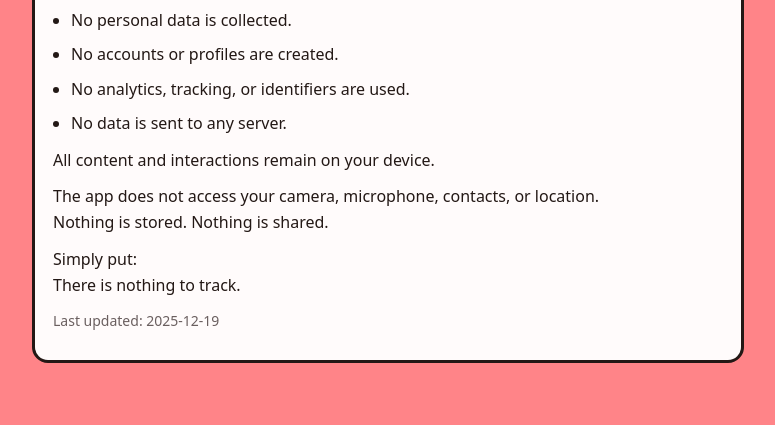
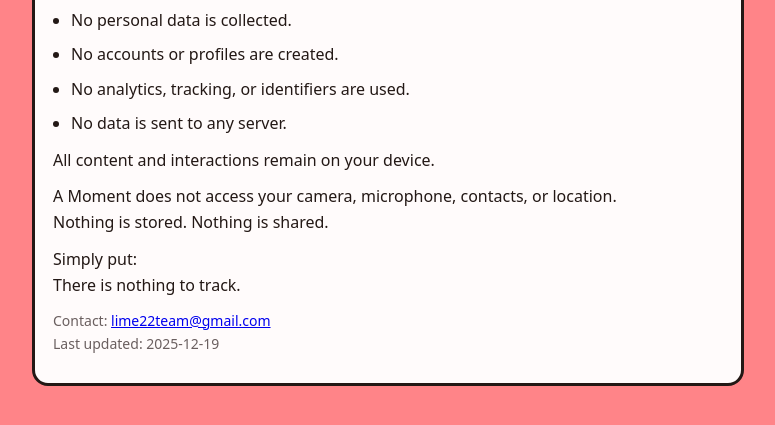
Before and after one commit to lime22team/wtdapp, a plain HTML site: page privacy.html in a window 1280 px wide. Shown: the part 159-584 px from the top of the page, without its empty margins (252-1027 px from the left). Drawn offline with Linux system fonts and the light colour scheme.

Commit message:
Revise privacy policy title and content
Updated the title and privacy policy wording for clarity. Added contact information.

```diff
--- a/privacy.html
+++ b/privacy.html
@@ -1,10 +1,10 @@
-<!-- privacy.html -->
+<!-- privacy.html (updated) -->
 <!doctype html>
 <html lang="en">
 <head>
   <meta charset="utf-8" />
   <meta name="viewport" content="width=device-width,initial-scale=1" />
-  <title>Privacy Policy — Ne Yapayım?</title>
+  <title>Privacy Policy — A Moment</title>
   <style>
     :root{
       --bg:#FF8488; --ink:#231815; --card:#FFFBFB; --muted:#6A5F5F;
@@ -40,13 +40,16 @@
 
       <p>All content and interactions remain on your device.</p>
 
-      <p>The app does not access your camera, microphone, contacts, or location.<br/>
+      <p>A Moment does not access your camera, microphone, contacts, or location.<br/>
       Nothing is stored. Nothing is shared.</p>
 
       <p>Simply put:<br/>
       There is nothing to track.</p>
 
-      <p class="muted">Last updated: 2025-12-19</p>
+      <p class="muted">
+        Contact: <a href="mailto:lime22team@gmail.com">lime22team@gmail.com</a><br/>
+        Last updated: 2025-12-19
+      </p>
     </div>
   </div>
 </body>
```
